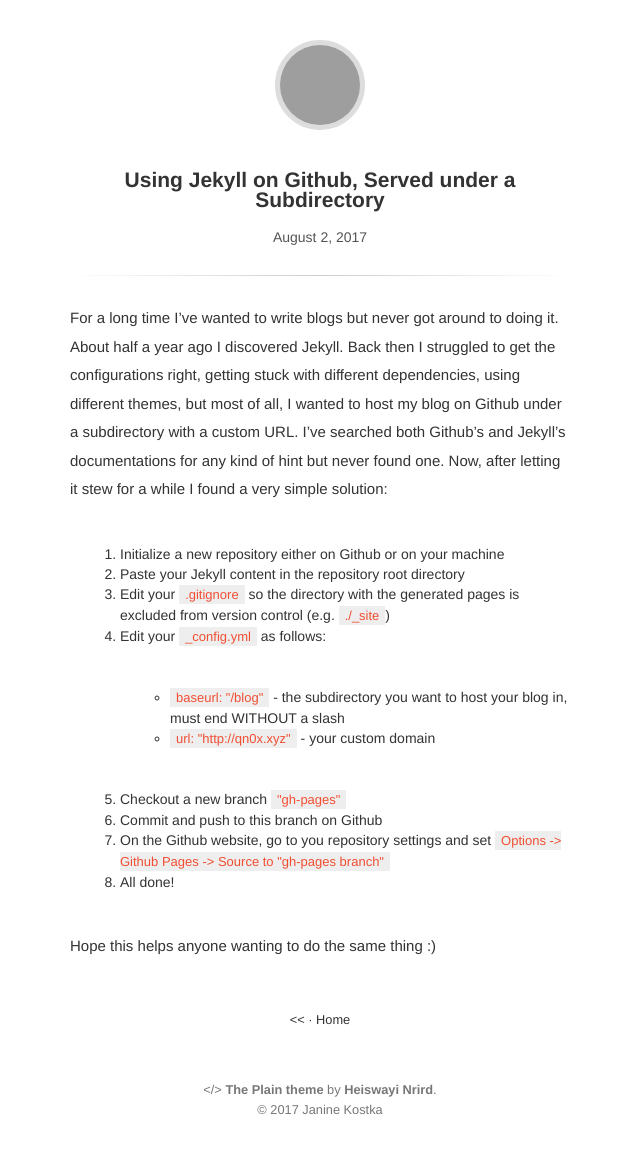
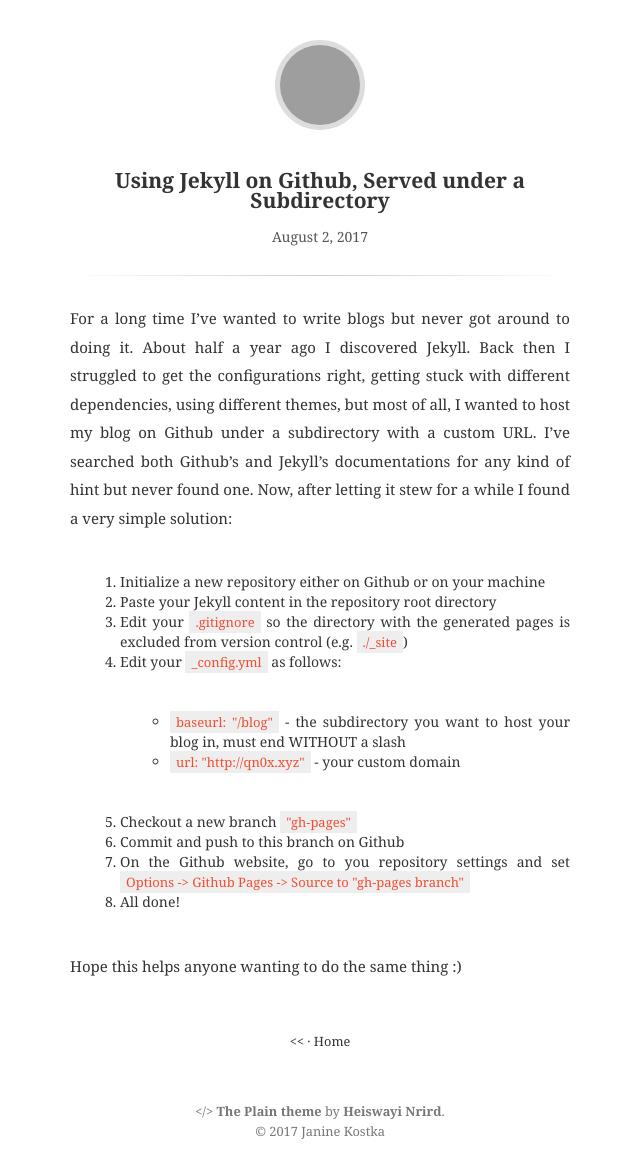
Before and after one commit to qn0x/blog, a Jekyll site: the page built from _posts/2017-08-02-jekyll-on-github-subdirectory.md, in a window 1280 px wide. Shown: the whole page, without its empty margins (320-960 px from the left). Built offline with Jekyll 4.4.1, drawn with Linux system fonts in a browser that asks for light colours; before the commit the page ends 1155 px from its top, so only the background shows below that; grey boxes are pictures that could not be loaded.

Commit message:
small text changes

```diff
--- a/_sass/main.scss
+++ b/_sass/main.scss
@@ -3,7 +3,7 @@ body {
   line-height: 20px;
   font-weight: normal;
   font-style: normal;
-  font-family: Helvetica, fixed-width;
+  font-family: Georgia, serif, fixed-width;
   color: #333333;
   padding: 20px;
   margin: 0;
@@ -142,7 +142,7 @@ time {
 }
 code,
 pre {
-  font-family: Helvetica;
+  font-family: Georgia, serif;
 }
 code {
   color: #f14e32;
@@ -158,7 +158,7 @@ pre {
   line-height: 1.4;
   white-space: pre;
   overflow-x: auto;
-  background-color: #ffffff;
+  background-color: #000000;
   border: 1px solid #ddd;
   padding: 1rem;
   code {
@@ -190,6 +190,9 @@ iframe {
 article {
   max-width: 500px;
   margin: 0 auto;
+  text-align: justify;
+  text-justify: inter-word;
+
   .title {
     line-height: 1.4em;
     text-align: center;
```
